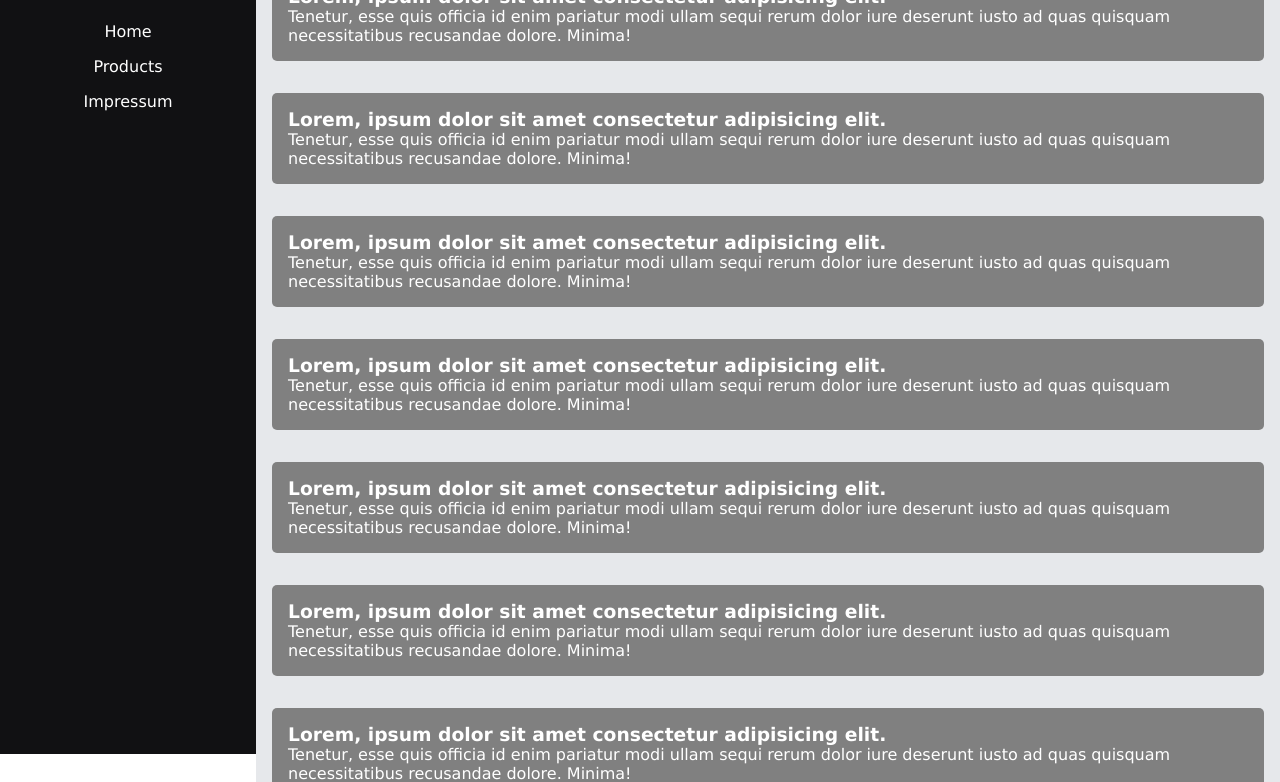
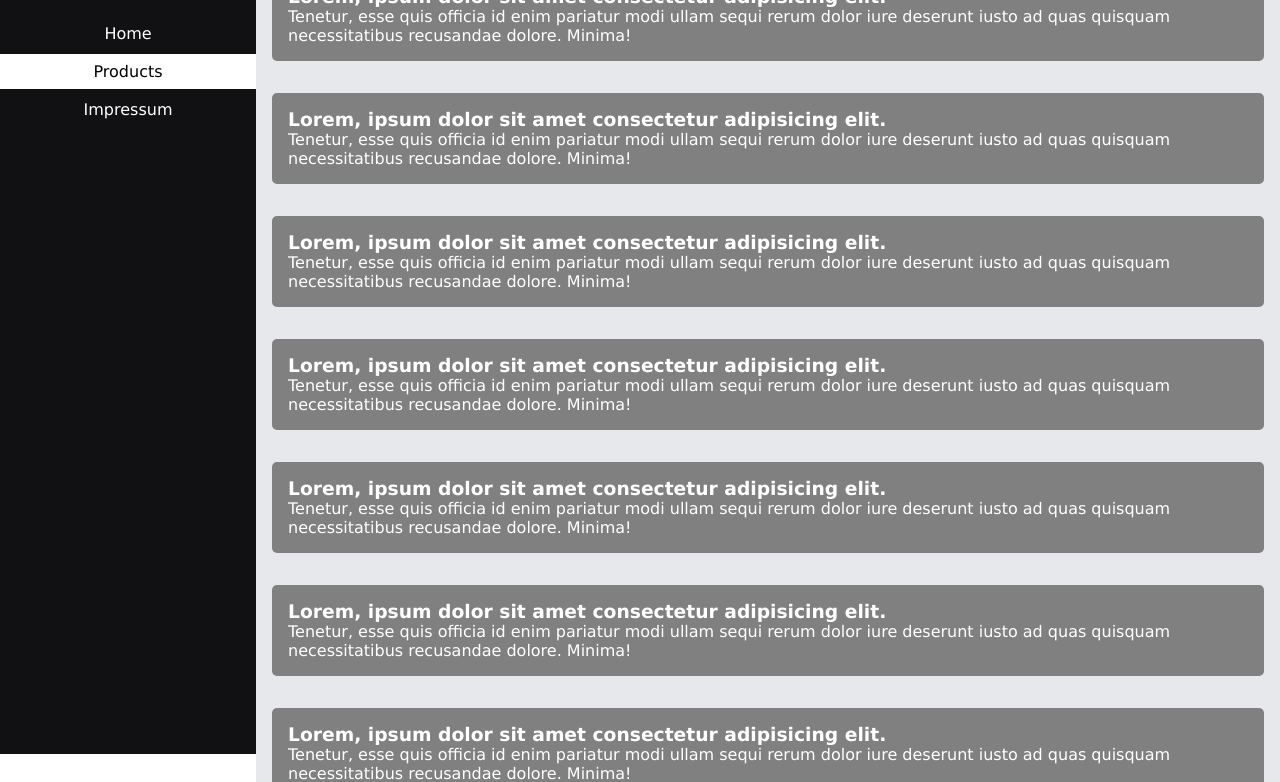
Before and after one commit to danmilldev/navbar-left, a plain HTML site: page products.html in a window 1280 px wide. Shown: the part 46-828 px from the top of the page. Drawn offline with Linux system fonts and the light colour scheme.

Commit message:
added active page design for current page identifier

```diff
--- a/products.html
+++ b/products.html
@@ -12,8 +12,8 @@
             <nav class="navbar">
                 <h1 class="navbar-logo">Left-Navigation</h1>
                 <ul class="navbar-list">
-                    <li class="nav-item"><a href="index.html" class="navlink active-page">Home</a></li>
-                    <li class="nav-item"><a href="products.html" class="navlink">Products</a></li>
+                    <li class="nav-item"><a href="index.html" class="navlink">Home</a></li>
+                    <li class="nav-item"><a href="products.html" class="navlink active-page">Products</a></li>
                     <li class="nav-item"><a href="" class="navlink">Impressum</a></li>
                 </ul>
             </nav>
--- a/style.css
+++ b/style.css
@@ -37,6 +37,12 @@
     flex-grow: 1;
     padding: 1vh;
     color: white;
+    margin: 0.2vh 0 0.2vh 0;
+}
+
+.active-page {
+    background-color: white;
+    color: black;
 }
 
 .navlink:hover {
```
